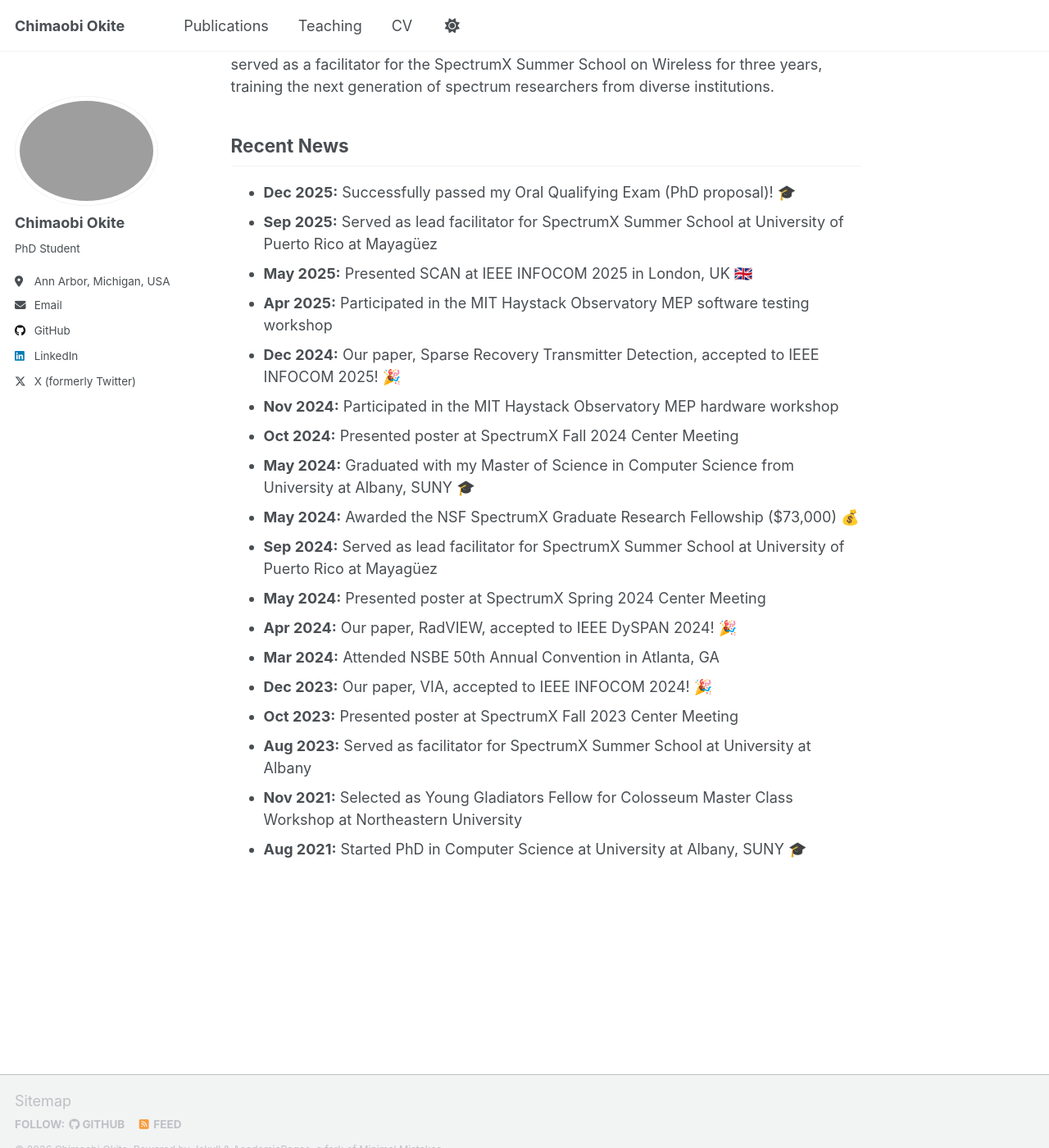
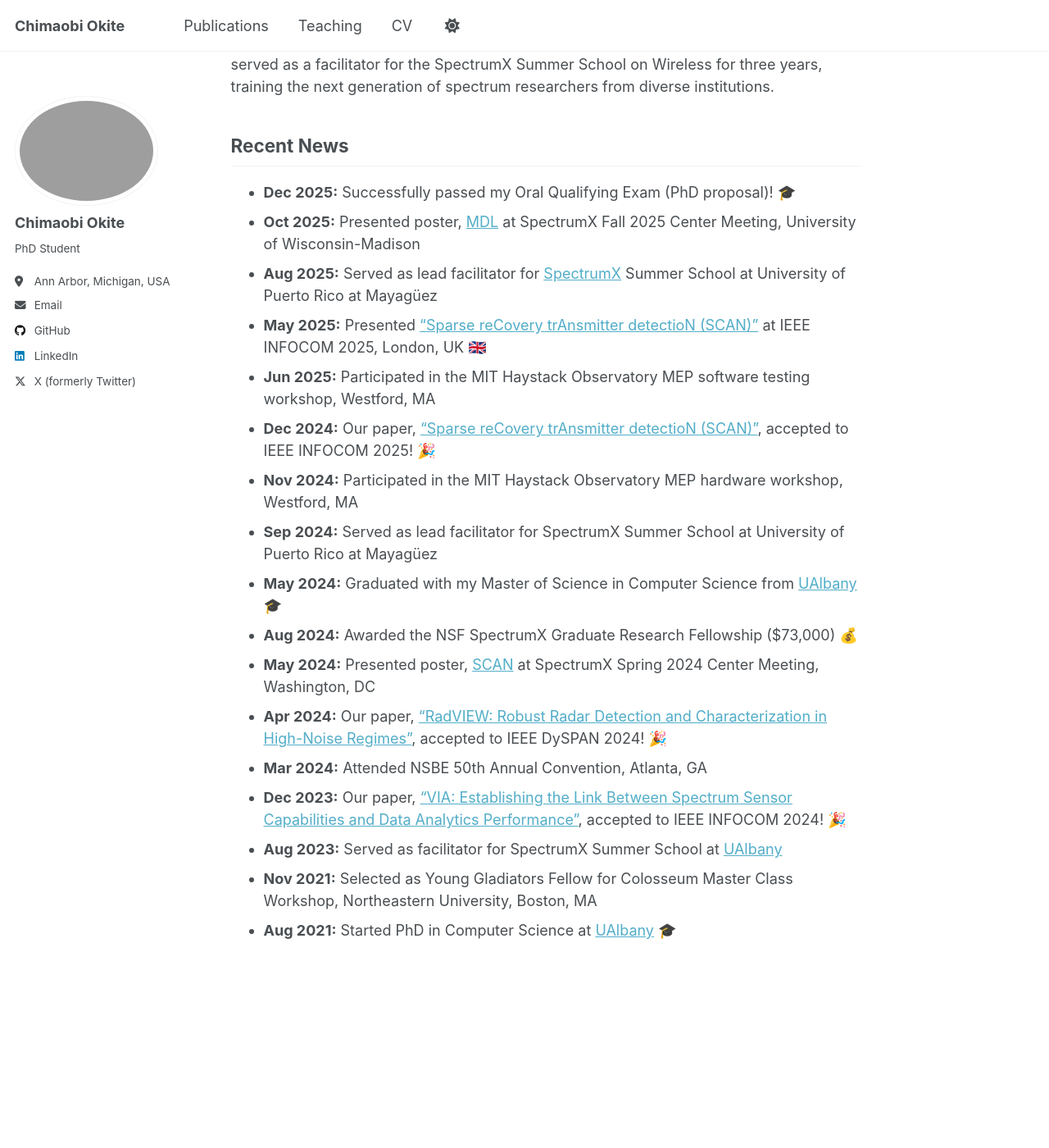
Before and after one commit to okoroandrew/okoroandrew.github.io, a Jekyll site: the page built from _pages/about.md, in a window 1280 px wide and 1400 px high, scrolled down 420 px. Shown: the whole window at 82% size. Built offline with Jekyll 4.4.1, drawn with Linux system fonts in a browser that asks for light colours; a script that is not in the unit is left out.

Commit message:
Update about.md

```diff
--- a/_pages/about.md
+++ b/_pages/about.md
@@ -17,20 +17,19 @@ My work has been published at top-tier venues including IEEE INFOCOM 2024, INFOC
 
 ## Recent News
 - **Dec 2025:** Successfully passed my Oral Qualifying Exam (PhD proposal)! 🎓
-- **Sep 2025:** Served as lead facilitator for SpectrumX Summer School at University of Puerto Rico at Mayagüez
-- **May 2025:** Presented SCAN at IEEE INFOCOM 2025 in London, UK 🇬🇧
-- **Apr 2025:** Participated in the MIT Haystack Observatory MEP software testing workshop
-- **Dec 2024:** Our paper, Sparse Recovery Transmitter Detection, accepted to IEEE INFOCOM 2025! 🎉
-- **Nov 2024:** Participated in the MIT Haystack Observatory MEP hardware workshop
-- **Oct 2024:** Presented poster at SpectrumX Fall 2024 Center Meeting
-- **May 2024:** Graduated with my Master of Science in Computer Science from University at Albany, SUNY 🎓
-- **May 2024:** Awarded the NSF SpectrumX Graduate Research Fellowship ($73,000) 💰
+- **Oct 2025:** Presented poster, [MDL](https://www.spectrumx.org/exhibitors/multivantage-transmitter-characterization/) at SpectrumX Fall 2025 Center Meeting, University of Wisconsin-Madison
+- **Aug 2025:** Served as lead facilitator for [SpectrumX](https://www.spectrumx.org/) Summer School at University of Puerto Rico at Mayagüez
+- **May 2025:** Presented ["Sparse reCovery trAnsmitter detectioN (SCAN)"](https://www.cs.albany.edu/~mariya/lab/papers/scan.pdf) at IEEE INFOCOM 2025, London, UK 🇬🇧
+- **Jun 2025:** Participated in the MIT Haystack Observatory MEP software testing workshop, Westford, MA
+- **Dec 2024:** Our paper, ["Sparse reCovery trAnsmitter detectioN (SCAN)"](https://www.cs.albany.edu/~mariya/lab/papers/scan.pdf), accepted to IEEE INFOCOM 2025! 🎉
+- **Nov 2024:** Participated in the MIT Haystack Observatory MEP hardware workshop, Westford, MA
 - **Sep 2024:** Served as lead facilitator for SpectrumX Summer School at University of Puerto Rico at Mayagüez
-- **May 2024:** Presented poster at SpectrumX Spring 2024 Center Meeting
-- **Apr 2024:** Our paper, RadVIEW, accepted to IEEE DySPAN 2024! 🎉
-- **Mar 2024:** Attended NSBE 50th Annual Convention in Atlanta, GA
-- **Dec 2023:** Our paper, VIA, accepted to IEEE INFOCOM 2024! 🎉
-- **Oct 2023:** Presented poster at SpectrumX Fall 2023 Center Meeting
-- **Aug 2023:** Served as facilitator for SpectrumX Summer School at University at Albany
-- **Nov 2021:** Selected as Young Gladiators Fellow for Colosseum Master Class Workshop at Northeastern University
-- **Aug 2021:** Started PhD in Computer Science at University at Albany, SUNY 🎓
+- **May 2024:** Graduated with my Master of Science in Computer Science from [UAlbany](https://www.albany.edu/) 🎓
+- **Aug 2024:** Awarded the NSF SpectrumX Graduate Research Fellowship ($73,000) 💰
+- **May 2024:** Presented poster, [SCAN](https://www.spectrumx.org/wp-content/uploads/2025/04/Blessing-Okoro.pdf) at SpectrumX Spring 2024 Center Meeting, Washington, DC
+- **Apr 2024:** Our paper, ["RadVIEW: Robust Radar Detection and Characterization in High-Noise Regimes"](https://ieeexplore-ieee-org.libproxy.albany.edu/stamp/stamp.jsp?tp=&arnumber=10632807), accepted to IEEE DySPAN 2024! 🎉
+- **Mar 2024:** Attended NSBE 50th Annual Convention, Atlanta, GA
+- **Dec 2023:** Our paper, ["VIA: Establishing the Link Between Spectrum Sensor Capabilities and Data Analytics Performance"](https://ieeexplore-ieee-org.libproxy.albany.edu/stamp/stamp.jsp?tp=&arnumber=10621266), accepted to IEEE INFOCOM 2024! 🎉
+- **Aug 2023:** Served as facilitator for SpectrumX Summer School at [UAlbany](https://www.albany.edu/)
+- **Nov 2021:** Selected as Young Gladiators Fellow for Colosseum Master Class Workshop, Northeastern University, Boston, MA
+- **Aug 2021:** Started PhD in Computer Science at  [UAlbany](https://www.albany.edu/) 🎓
```
